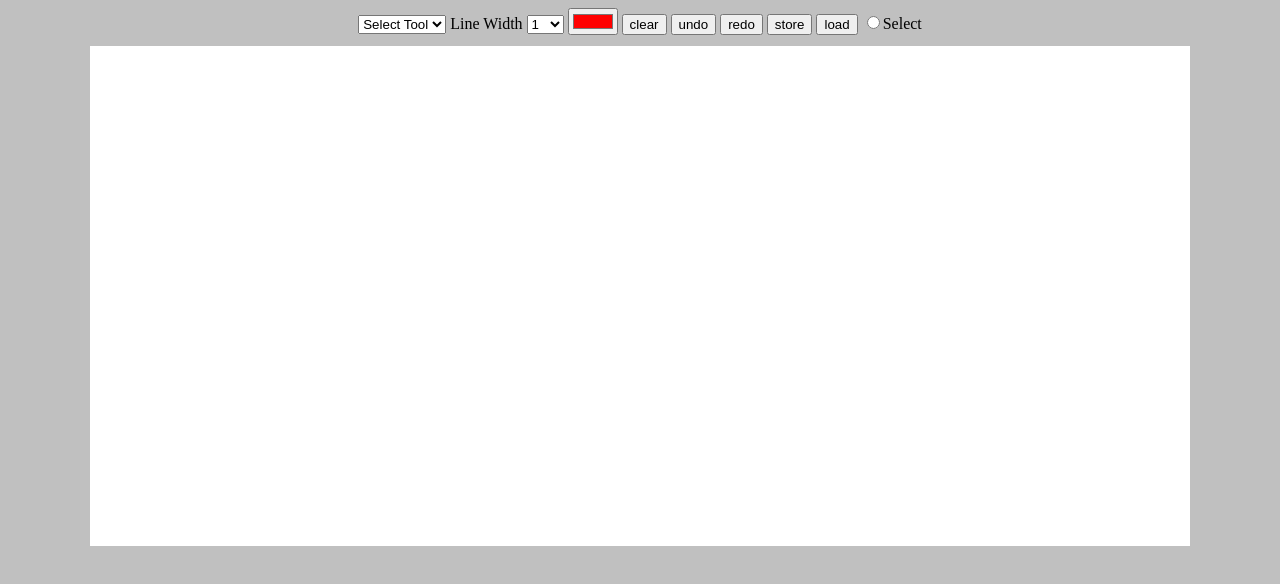
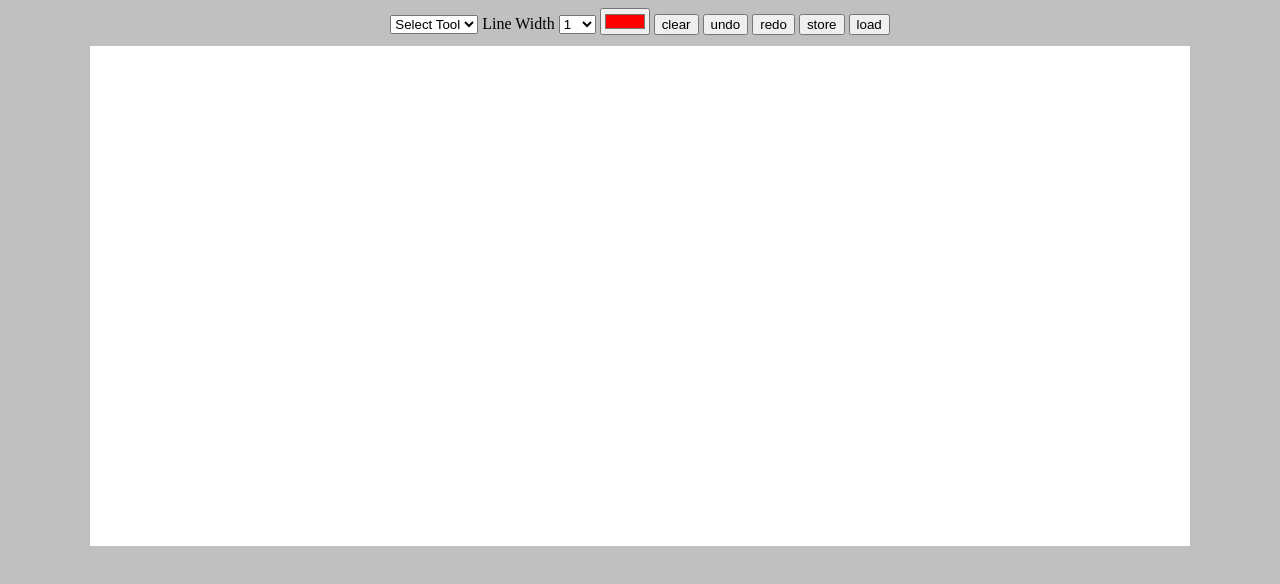
Before and after one commit to olafurj13/JSDraw, a plain HTML site: page index.html in a window 1280 px wide. Drawn offline with nearby package versions, Linux system fonts and the light colour scheme.

Commit message:
Tok ut radio button

```diff
--- a/index.html
+++ b/index.html
@@ -38,7 +38,6 @@
 			<input type="button" name="redo" id="redo" value="redo"></input>
 			<input type="button" name="store" id="store" value="store"></input>
 			<input type="button" name="load" id="load" value="load"></input>
-			<input type="radio" name="tool" id="selectbutton" value="select"></input><label for="selectbutton">Select</label>
 	</div>
 	<div id="div1">
 				<select id="myFont">
```
